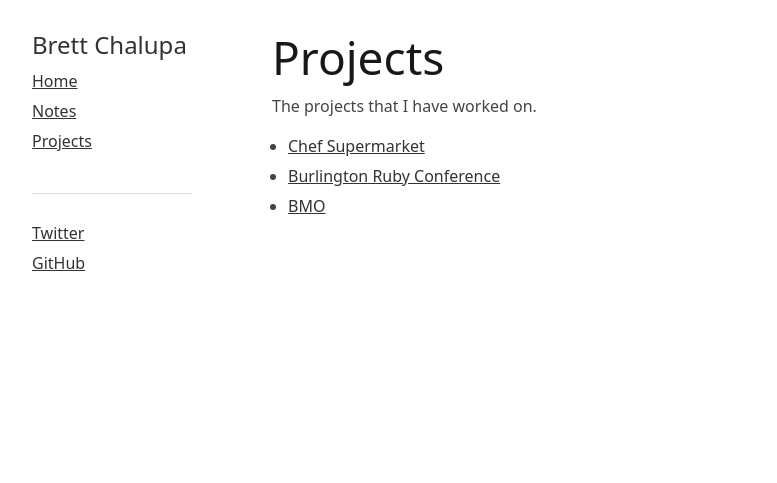
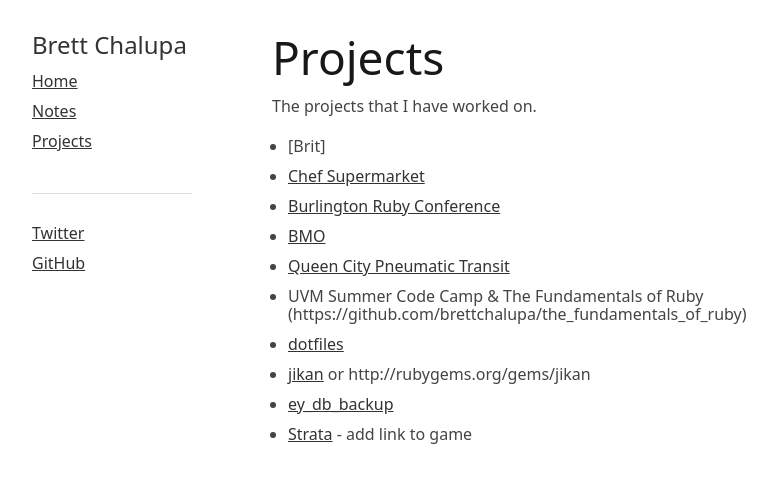
Before and after one commit to brettchalupa/brettchalupa.github.io, a Jekyll site: the page built from projects.md, in a window 1280 px wide. Shown: the top 483 px of the page, without its empty margins (138-915 px from the left). Built offline with Jekyll 4.4.1, drawn with Linux system fonts in a browser that asks for light colours; Markdown is read by kramdown in place of the engine named in the settings.

Commit message:
Add some more projects to the list

```diff
--- a/projects.md
+++ b/projects.md
@@ -8,6 +8,13 @@
 
 The projects that I have worked on.
 
+- [Brit]
 - [Chef Supermarket](https://supermarket.getchef.com)
 - [Burlington Ruby Conference](http://burlingtonrubyconference.com)
 - [BMO](/bmo)
+- [Queen City Pneumatic Transit](http://www.brettchalupa.com/storyhackvt2013/)
+- UVM Summer Code Camp & The Fundamentals of Ruby (https://github.com/brettchalupa/the_fundamentals_of_ruby)
+- [dotfiles](https://github.com/brettchalupa/dotfiles)
+- [jikan](https://github.com/brettchalupa/jikan) or http://rubygems.org/gems/jikan
+- [ey_db_backup](https://github.com/brettchalupa/strata)
+- [Strata](https://github.com/brettchalupa/strata) - add link to game
```
